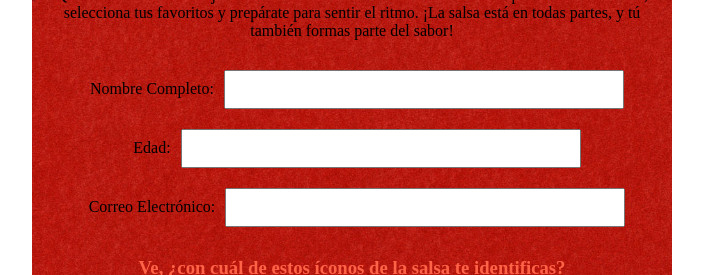
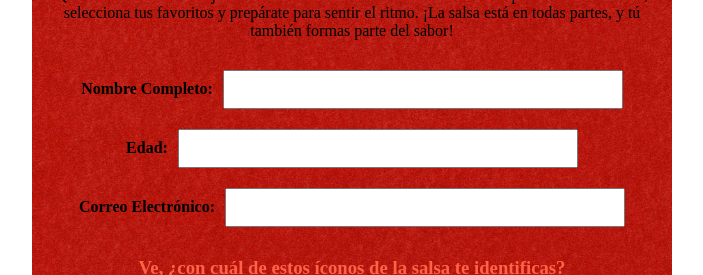
Before and after one commit to Mixtrixjr/Formulario-Salsa-Power, an Angular app: page / in a window 1280 px wide. Shown: the part 123-398 px from the top of the page, without its empty margins (288-991 px from the left). Built offline with nearby package versions, Linux system fonts and the light colour scheme.

Commit message:
negrilla

```diff
--- a/src/app/app.component.css
+++ b/src/app/app.component.css
@@ -15,8 +15,12 @@
     margin-top: 20px;
   }
 
+  label {
+    font-weight: bold;
+    margin-right: 10px;
+  }
 
-  select, input, label {
+  select, input {
     width: 100%;
     padding: 10px;
     margin: 10px 0;
```
